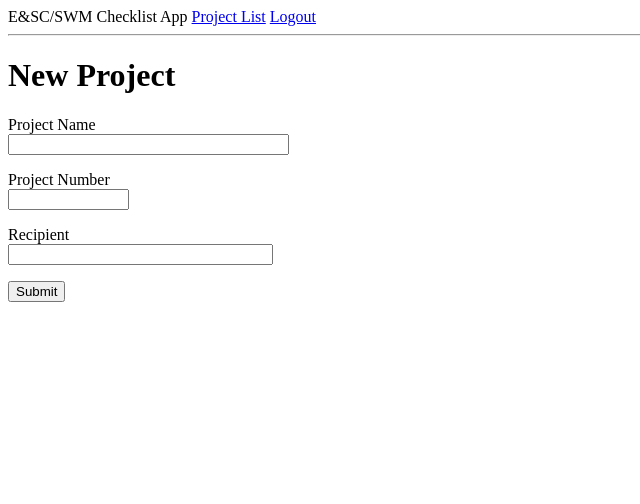
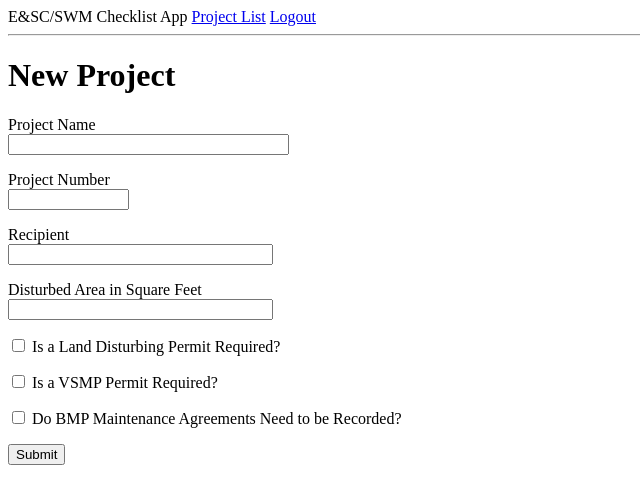
Before and after one commit to tracharho/SWMReviewerChecklist, a Flask app: page /new_project in a window 1280 px wide. Shown: the top 504 px of the page, without its empty margins (0-640 px from the left). Run offline with Flask 2, Linux system fonts and the light colour scheme; a user stored in the database is signed in.

Commit message:
Added in js file made last week and started editing the new project forms/model to have lda_reqd, bmp_reqd, and bmp_recording reqd. Current bug at model with storing boolean

```diff
--- a/app/forms.py
+++ b/app/forms.py
@@ -31,6 +31,10 @@ class NewProjectForm(FlaskForm):
     project_name = StringField('Project Name', validators=[DataRequired()])
     project_number = StringField('Project Number', validators=[DataRequired()])
     recipient = StringField('Recipient', validators=[DataRequired()])
+    disturbed_area = StringField('Disturbed Area in Square Feet', validators=[DataRequired()])
+    lda_reqd = BooleanField('Is a Land Disturbing Permit Required?')
+    vsmp_reqd = BooleanField('Is a VSMP Permit Required?')
+    bmp_recording_reqd = BooleanField('Do BMP Maintenance Agreements Need to be Recorded?')
     submit = SubmitField('Submit')
 
 class ProjectListForm(FlaskForm):
--- a/app/models.py
+++ b/app/models.py
@@ -29,6 +29,10 @@ class Project(db.Model):
     name = db.Column(db.String(140), nullable=False, unique=True)
     dsc_number = db.Column(db.String(20), nullable=False)
     recipient = db.Column(db.String(30), nullable=False)
+    disturbed_area = db.Column(db.Integer, nullable=False)
+    lda_reqd = db.Column(db.Boolean, default = True, nullable = True)
+    vsmp_reqd = db.Column(db.Boolean, default = True, nullable = True)
+    bmp_recording_reqd = db.Column(db.Boolean, default = True, nullable = True)
     checklist = db.column_property("Checklist-"+db.cast(id,db.String))
     checklist_is_original = db.Column(db.Boolean,default=True, nullable=True)
     rows = db.relationship('ModifiedRow', backref='saved_comment', lazy='dynamic', cascade="all, delete-orphan")
--- a/app/routes.py
+++ b/app/routes.py
@@ -154,7 +154,10 @@ def logout():
 def new_project():
     form = NewProjectForm()
     if form.validate_on_submit():
-        project = Project(name=form.project_name.data, dsc_number=form.project_number.data, recipient=form.recipient.data ,author=current_user)
+        project = Project(name = form.project_name.data, dsc_number = form.project_number.data,
+            recipient = form.recipient.data, disturbed_area = form.disturbed_area,
+            lda_reqd = form.lda_reqd, vsmp_reqd = form.vsmp_reqd,
+            bmp_recording_reqd=form.bmp_recording_reqd, author=current_user)
         db.session.add(project)
         db.session.commit()
         flash('Project has been saved!')
--- a/app/templates/newproject.html
+++ b/app/templates/newproject.html
@@ -25,6 +25,34 @@
             <span style="color": red;">[{{ error }}]</span>
             {% endfor %}
         </p>
+        <p>
+            {{ form.disturbed_area.label }}<br>
+            {{ form.disturbed_area(size=30) }}
+            {% for error in form.project_number.errors %}
+            <span style="color": red;">[{{ error }}]</span>
+            {% endfor %}
+        </p>
+        <p>
+            {{ form.lda_reqd() }}
+            {{ form.lda_reqd.label }}<br>
+            {% for error in form.project_number.errors %}
+            <span style="color": red;">[{{ error }}]</span>
+            {% endfor %}
+        </p>
+        <p>
+            {{ form.vsmp_reqd() }}
+            {{ form.vsmp_reqd.label }}<br>
+            {% for error in form.project_number.errors %}
+            <span style="color": red;">[{{ error }}]</span>
+            {% endfor %}
+        </p>
+        <p>
+            {{ form.bmp_recording_reqd() }}
+            {{ form.bmp_recording_reqd.label }}<br>
+            {% for error in form.project_number.errors %}
+            <span style="color": red;">[{{ error }}]</span>
+            {% endfor %}
+        </p>
         <p>{{ form.submit() }}</p>
     </form>
 {% endblock %}
```
Also changed, not shown: app/static/css/main.css (+16 -18 lines), app/static/js/functions.js (+14 -4 lines), app.db.
